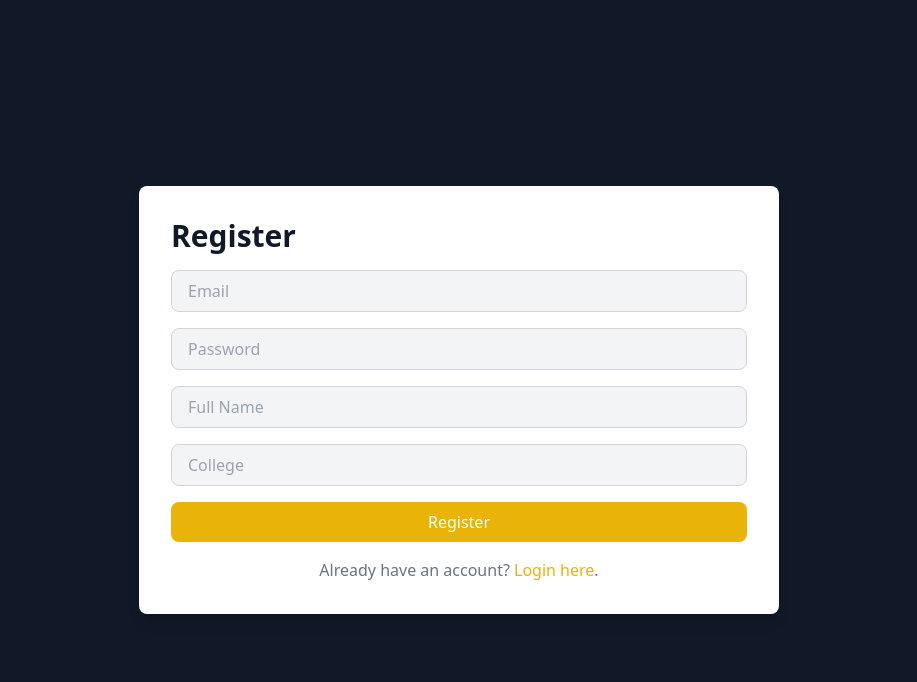
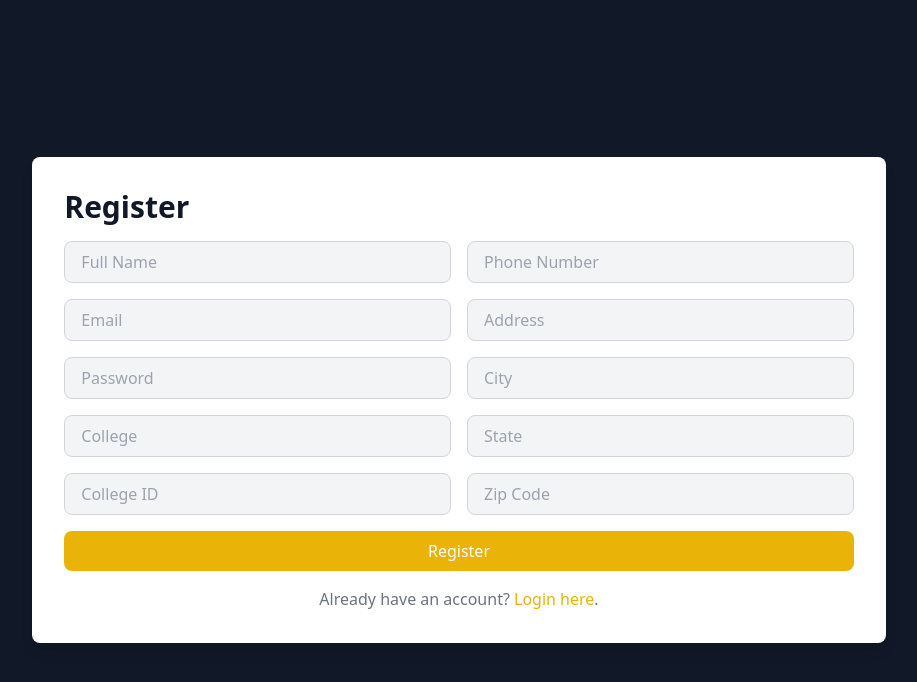
Before and after one commit to purohitharshita/Second-Hand, a React (Create React App) app in the folder Client/: page /register in a window 1280 px wide. Shown: the top 682 px of the page, without its empty margins (181-1098 px from the left). Built offline with nearby package versions, Linux system fonts and the light colour scheme.

Commit message:
updated register and login pages.

```diff
--- a/Client/src/components/Login.js
+++ b/Client/src/components/Login.js
@@ -28,11 +28,10 @@ const Login = () => {
     });
     if (response.ok) {
       const data = await response.json();
-      console.log(data);
       login({
         id: data.token.userId, // You should modify this to match your response
-        email: formData.email,
-        // Add other user properties as needed
+        email: data.user.email,
+        college: data.user.college,
       });
       navigate("/");
     }
--- a/Client/src/components/Register.js
+++ b/Client/src/components/Register.js
@@ -8,6 +8,24 @@ const Register = () => {
     password: "",
     fullName: "",
     college: "",
+    collegeId: "",
+    phoneNo: "",
+    address: "",
+    city: "",
+    state: "",
+    zipCode: "",
+  });
+  const [formErrors, setFormErrors] = useState({
+    email: "",
+    password: "",
+    fullName: "",
+    college: "",
+    collegeId: "",
+    phoneNo: "",
+    address: "",
+    city: "",
+    state: "",
+    zipCode: "",
   });
 
   const handleChange = (e) => {
@@ -20,12 +38,31 @@ const Register = () => {
 
   const handleSubmit = async (e) => {
     e.preventDefault();
+
+    // Validate the form
+    const errors = {};
+    let isValid = true;
+
+    // Check for empty fields
+    for (const field in formData) {
+      if (formData[field] === "") {
+        errors[field] = "This field is required";
+        isValid = false;
+      }
+    }
+
+    if (!isValid) {
+      setFormErrors(errors);
+      return;
+    }
+
     // Send a POST request to register the user
     const response = await fetch("http://localhost:8000/api/users/register", {
       method: "POST",
       body: JSON.stringify(formData),
       headers: { "Content-Type": "application/json" },
     });
+
     if (response.ok) {
       // Redirect to the login page after successful registration
       navigate("/login");
@@ -34,9 +71,28 @@ const Register = () => {
 
   return (
     <div className="min-h-screen flex items-center justify-center bg-gray-900">
-      <div className="bg-white p-8 rounded-lg shadow-lg sm:w-96 md:w-1/2">
+      <div className="bg-white p-8 rounded-lg shadow-lg sm:w-96 md:w-2/3">
         <h1 className="text-3xl font-semibold text-gray-900 mb-4">Register</h1>
         <form onSubmit={handleSubmit}>
+          <div className="flex">
+            <div className="w-1/2 pr-2">
+              <div className="mb-4">
+                <input
+                  type="text"
+                  name="fullName"
+                  placeholder="Full Name"
+                  value={formData.fullName}
+                  onChange={handleChange}
+                  className={`w-full py-2 px-4 rounded-lg bg-gray-100 border ${
+                    formErrors.fullName ? "border-red-500" : "border-gray-300"
+                  } focus:outline-none focus:ring-2 focus:ring-yellow-500 focus:border-transparent`}
+                />
+                {formErrors.fullName && (
+                  <p className="text-red-500 text-sm mt-1">
+                    {formErrors.fullName}
+                  </p>
+                )}
+              </div>
               <div className="mb-4">
                 <input
                   type="text"
@@ -44,8 +100,15 @@ const Register = () => {
                   placeholder="Email"
                   value={formData.email}
                   onChange={handleChange}
-              className="w-full py-2 px-4 rounded-lg bg-gray-100 border border-gray-300 focus:outline-none focus:ring-2 focus:ring-yellow-500 focus:border-transparent"
+                  className={`w-full py-2 px-4 rounded-lg bg-gray-100 border ${
+                    formErrors.email ? "border-red-500" : "border-gray-300"
+                  } focus:outline-none focus:ring-2 focus:ring-yellow-500 focus:border-transparent`}
                 />
+                {formErrors.email && (
+                  <p className="text-red-500 text-sm mt-1">
+                    {formErrors.email}
+                  </p>
+                )}
               </div>
               <div className="mb-4">
                 <input
@@ -54,18 +117,15 @@ const Register = () => {
                   placeholder="Password"
                   value={formData.password}
                   onChange={handleChange}
-              className="w-full py-2 px-4 rounded-lg bg-gray-100 border border-gray-300 focus:outline-none focus:ring-2 focus:ring-yellow-500 focus:border-transparent"
+                  className={`w-full py-2 px-4 rounded-lg bg-gray-100 border ${
+                    formErrors.password ? "border-red-500" : "border-gray-300"
+                  } focus:outline-none focus:ring-2 focus:ring-yellow-500 focus:border-transparent`}
                 />
-          </div>
-          <div className="mb-4">
-            <input
-              type="text"
-              name="fullName"
-              placeholder="Full Name"
-              value={formData.fullName}
-              onChange={handleChange}
-              className="w-full py-2 px-4 rounded-lg bg-gray-100 border border-gray-300 focus:outline-none focus:ring-2 focus:ring-yellow-500 focus:border-transparent"
-            />
+                {formErrors.password && (
+                  <p className="text-red-500 text-sm mt-1">
+                    {formErrors.password}
+                  </p>
+                )}
               </div>
               <div className="mb-4">
                 <input
@@ -74,15 +134,128 @@ const Register = () => {
                   placeholder="College"
                   value={formData.college}
                   onChange={handleChange}
-              className="w-full py-2 px-4 rounded-lg bg-gray-100 border border-gray-300 focus:outline-none focus:ring-2 focus:ring-yellow-500 focus:border-transparent"
+                  className={`w-full py-2 px-4 rounded-lg bg-gray-100 border ${
+                    formErrors.college ? "border-red-500" : "border-gray-300"
+                  } focus:outline-none focus:ring-2 focus:ring-yellow-500 focus:border-transparent`}
                 />
+                {formErrors.college && (
+                  <p className="text-red-500 text-sm mt-1">
+                    {formErrors.college}
+                  </p>
+                )}
               </div>
+              <div className="mb-4">
+                <input
+                  type="text"
+                  name="collegeId"
+                  placeholder="College ID"
+                  value={formData.collegeId}
+                  onChange={handleChange}
+                  className={`w-full py-2 px-4 rounded-lg bg-gray-100 border ${
+                    formErrors.collegeId ? "border-red-500" : "border-gray-300"
+                  } focus:outline-none focus:ring-2 focus:ring-yellow-500 focus:border-transparent`}
+                />
+                {formErrors.collegeId && (
+                  <p className="text-red-500 text-sm mt-1">
+                    {formErrors.collegeId}
+                  </p>
+                )}
+              </div>
+            </div>
+            <div className="w-1/2 pl-2">
+              <div className="mb-4">
+                <input
+                  type="text"
+                  name="phoneNo"
+                  placeholder="Phone Number"
+                  value={formData.phoneNo}
+                  onChange={handleChange}
+                  className={`w-full py-2 px-4 rounded-lg bg-gray-100 border ${
+                    formErrors.phoneNo ? "border-red-500" : "border-gray-300"
+                  } focus:outline-none focus:ring-2 focus:ring-yellow-500 focus:border-transparent`}
+                />
+                {formErrors.phoneNo && (
+                  <p className="text-red-500 text-sm mt-1">
+                    {formErrors.phoneNo}
+                  </p>
+                )}
+              </div>
+              <div className="mb-4">
+                <input
+                  type="text"
+                  name="address"
+                  placeholder="Address"
+                  value={formData.address}
+                  onChange={handleChange}
+                  className={`w-full py-2 px-4 rounded-lg bg-gray-100 border ${
+                    formErrors.address ? "border-red-500" : "border-gray-300"
+                  } focus:outline-none focus:ring-2 focus:ring-yellow-500 focus:border-transparent`}
+                />
+                {formErrors.address && (
+                  <p className="text-red-500 text-sm mt-1">
+                    {formErrors.address}
+                  </p>
+                )}
+              </div>
+              <div className="mb-4">
+                <input
+                  type="text"
+                  name="city"
+                  placeholder="City"
+                  value={formData.city}
+                  onChange={handleChange}
+                  className={`w-full py-2 px-4 rounded-lg bg-gray-100 border ${
+                    formErrors.city ? "border-red-500" : "border-gray-300"
+                  } focus:outline-none focus:ring-2 focus:ring-yellow-500 focus:border-transparent`}
+                />
+                {formErrors.city && (
+                  <p className="text-red-500 text-sm mt-1">{formErrors.city}</p>
+                )}
+              </div>
+              <div className="mb-4">
+                <input
+                  type="text"
+                  name="state"
+                  placeholder="State"
+                  value={formData.state}
+                  onChange={handleChange}
+                  className={`w-full py-2 px-4 rounded-lg bg-gray-100 border ${
+                    formErrors.state ? "border-red-500" : "border-gray-300"
+                  } focus:outline-none focus:ring-2 focus:ring-yellow-500 focus:border-transparent`}
+                />
+                {formErrors.state && (
+                  <p className="text-red-500 text-sm mt-1">
+                    {formErrors.state}
+                  </p>
+                )}
+              </div>
+              <div className="mb-4">
+                <input
+                  type="text"
+                  name="zipCode"
+                  placeholder="Zip Code"
+                  value={formData.zipCode}
+                  onChange={handleChange}
+                  className={`w-full py-2 px-4 rounded-lg bg-gray-100 border ${
+                    formErrors.zipCode ? "border-red-500" : "border-gray-300"
+                  } focus:outline-none focus:ring-2 focus:ring-yellow-500 focus:border-transparent`}
+                />
+                {formErrors.zipCode && (
+                  <p className="text-red-500 text-sm mt-1">
+                    {formErrors.zipCode}
+                  </p>
+                )}
+              </div>
+            </div>
+          </div>
+          <div className="flex justify-center">
             <button
               type="submit"
               className="w-full py-2 px-4 bg-yellow-500 text-white rounded-lg hover:bg-yellow-600 transition duration-300"
             >
               Register
             </button>
+          </div>
         </form>
         <p className="text-gray-500 mt-4 text-center">
           Already have an account?{" "}
```
Lines whose indentation alone changed are shown as unchanged.
